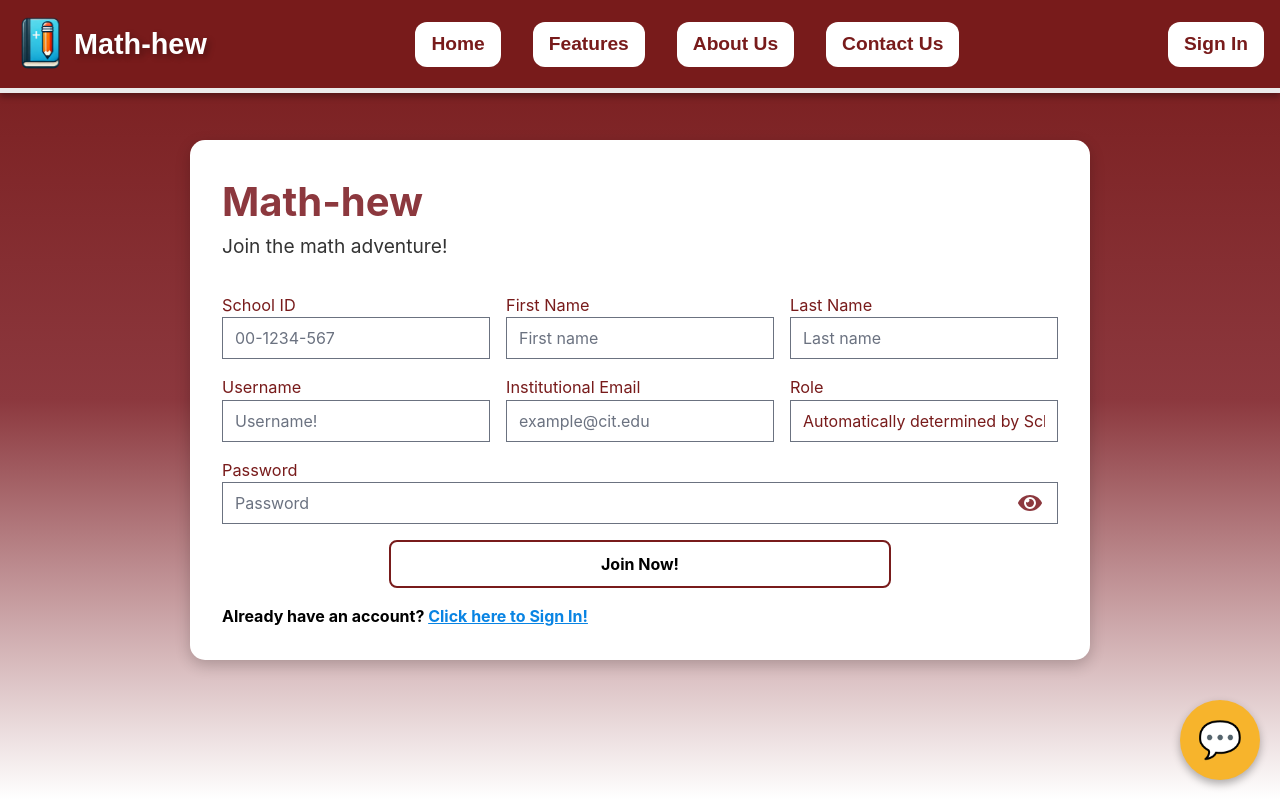
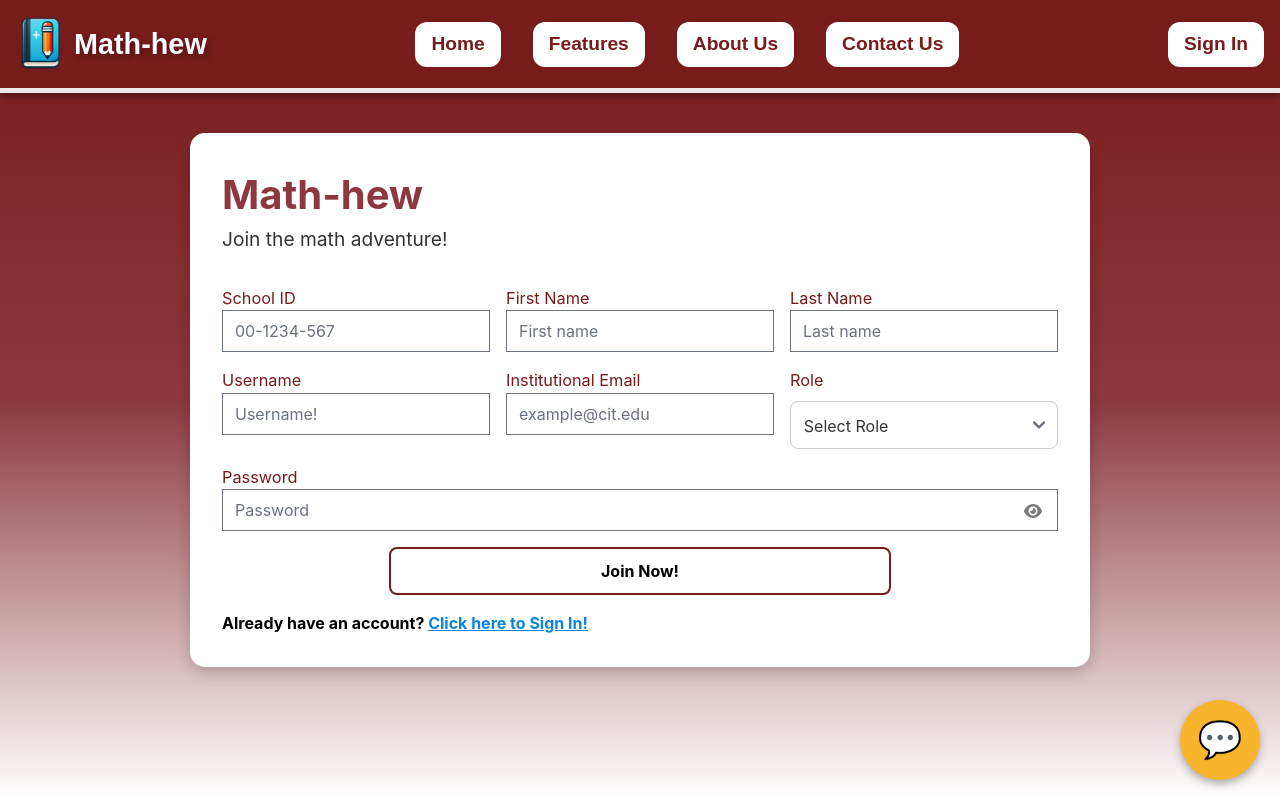
Before and after one commit to daniel-guinita/Math-hew, a React (Create React App) app: page /register in a window 1280 px wide. Shown: the top 800 px of the page. Built offline with nearby package versions, Linux system fonts and the light colour scheme.

Commit message:
dropdown role fix

```diff
--- a/src/pages/Registration.jsx
+++ b/src/pages/Registration.jsx
@@ -1,8 +1,9 @@
 import { useState } from "react";
 import { Link, useNavigate } from "react-router-dom";
 import axios from "axios";
+import { FontAwesomeIcon } from "@fortawesome/react-fontawesome";
+import { faEye, faEyeSlash } from "@fortawesome/free-solid-svg-icons";
 import "../styles/Registration.css";
-import { FaEye, FaEyeSlash } from "react-icons/fa";
 
 export default function Register() {
   const [formData, setFormData] = useState({});
@@ -13,29 +14,14 @@ export default function Register() {
 
   const handleChange = (e) => {
     const { id, value } = e.target;
-
-    // Automatically set role based on schoolId
-    if (id === "schoolId") {
-      let role = "";
-      if (/^\d{2}-\d{4}-\d{3}$/.test(value)) {
-        role = "student";
-      } else if (/^\d{4}$/.test(value)) {
-        role = "teacher";
-      } else if (/^\d{5}$/.test(value)) {
-        role = "admin";
-      }
-
-      setFormData({ ...formData, [id]: value.trim(), role });
-    } else {
-      setFormData({ ...formData, [id]: value.trim() });
-    }
+    setFormData({ ...formData, [id]: value.trim() });
   };
 
   const handleSubmit = async (e) => {
     e.preventDefault();
 
     const emailRegex = /^[a-zA-Z0-9._%+-]+@cit\.edu$/; // Only emails ending with @cit.edu
-    if (!formData.email || !formData.password || !formData.schoolId) {
+    if (!formData.email || !formData.password || !formData.schoolId || !formData.role) {
       setErrorMessage("Please fill all the fields.");
       return;
     }
@@ -58,7 +44,6 @@ export default function Register() {
       last_name: formData.lastName, // Ensure consistency
       school_id: formData.schoolId,
     };
-
 
     try {
       await axios.post(`${process.env.REACT_APP_API_URL}/users/register`, userData);
@@ -141,13 +126,12 @@ export default function Register() {
               </div>
               <div>
                 <label htmlFor="role">Role</label>
-                <input
-                  type="text"
-                  id="role"
-                  value={formData.role || "Automatically determined by School ID"}
-                  readOnly
-                  disabled
-                />
+                <select id="role" value={formData.role || ""} onChange={handleChange}>
+                  <option value="">Select Role</option>
+                  <option value="student">Student</option>
+                  <option value="teacher">Teacher</option>
+                  <option value="admin">Admin</option>
+                </select>
               </div>
             </div>
 
@@ -161,9 +145,11 @@ export default function Register() {
                   value={formData.password || ""}
                   onChange={handleChange}
                 />
-                <div className="password-toggle" onClick={togglePasswordVisibility}>
-                  {showPassword ? <FaEyeSlash /> : <FaEye />}
-                </div>
+                <FontAwesomeIcon
+                  icon={showPassword ? faEyeSlash : faEye}
+                  className="password-toggles"
+                  onClick={togglePasswordVisibility}
+                />
               </div>
             </div>
 
--- a/src/styles/Registration.css
+++ b/src/styles/Registration.css
@@ -61,13 +61,13 @@ input {
   position: relative;
 }
 
-.password-toggle {
+.password-toggles {
   position: absolute;
-  top: 68%;
+  top: 70%;
   right: 1rem;
   transform: translateY(-50%);
-  font-size: 1.5rem;
-  color: #8c383e;
+  font-size: 1rem;
+  color: #7a7a7a;
   cursor: pointer;
 }
 
@@ -75,6 +75,35 @@ input {
   color: #781b1b;
 }
 
+/* Style the select dropdown */
+select#role {
+  font-size: 1rem;
+  padding: 0.8rem;
+  border-radius: 8px;
+  border: 1px solid #ccc;
+  width: 100%;
+  margin-top: 0.5rem;
+  background-color: white;
+  color: #333;
+  appearance: none; /* Removes default arrow */
+}
+
+/* Ensures the dropdown is inside a container that aligns with other fields */
+.form-row select#role {
+  height: 48px; /* Match input field height */
+  display: flex;
+  align-items: center;
+}
+
+/* Optional: Style for dropdown arrow */
+select#role::-ms-expand {
+  display: none; /* Hide default arrow in IE */
+}
+
+/* Custom dropdown icon */
+.form-row {
+  position: relative;
+}
 
 .register-button {
   background: #781b1b;
--- a/src/styles/SignIn.css
+++ b/src/styles/SignIn.css
@@ -86,7 +86,7 @@
 
 .password-toggles {
   position: absolute;
-  top: 40%;
+  top: 60%;
   right: 1rem;
   transform: translateY(-50%);
   font-size: 1rem;
```
